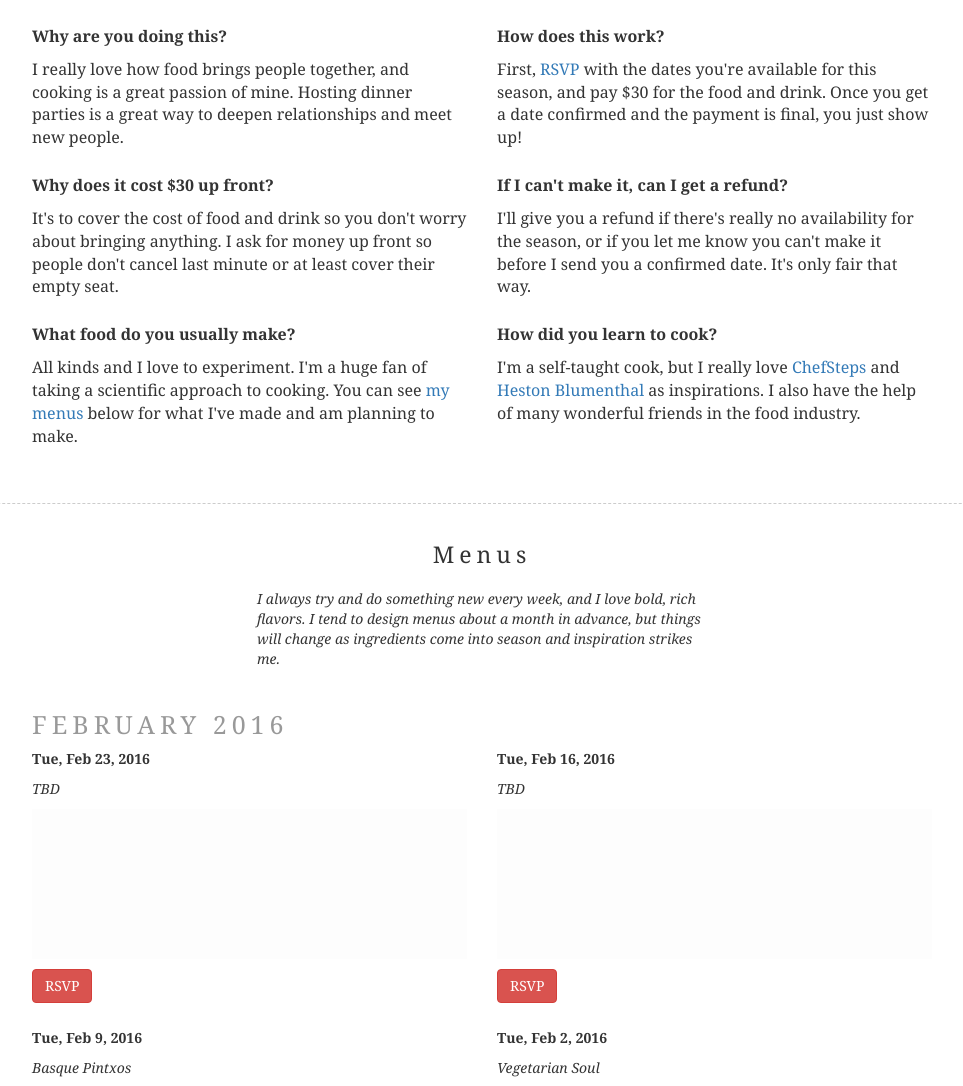
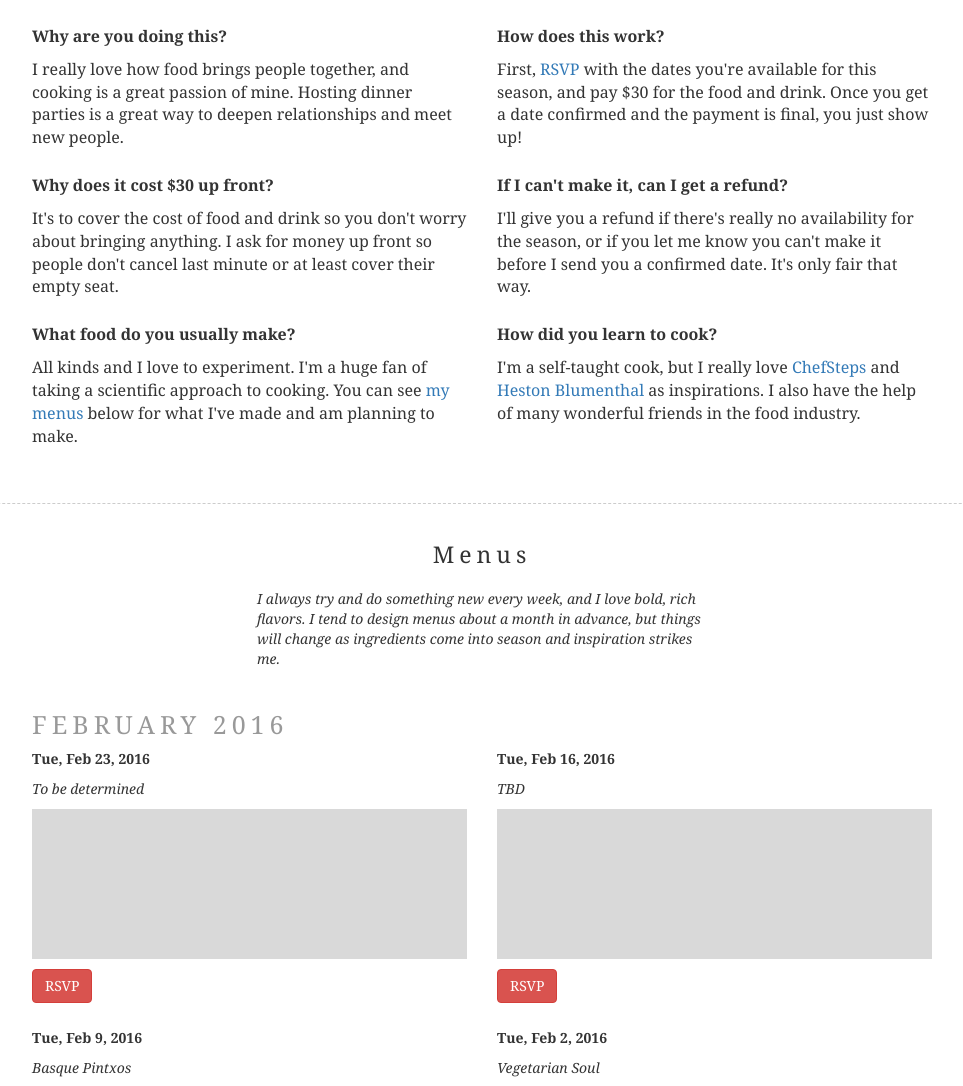
Before and after one commit to JonHMChan/blog, a Jekyll site: the page dinner/index.html, which Jekyll copies as it is, in a window 1280 px wide. Shown: the part 930-2016 px from the top of the page, without its empty margins (158-1121 px from the left). Built offline with Jekyll 4.4.1, drawn with Linux system fonts in a browser that asks for light colours; some of the changed text lies outside the part shown.

Commit message:
Update Feb menus

```diff
--- a/dinner/index.html
+++ b/dinner/index.html
@@ -194,7 +194,7 @@
 			}
 			section.menus div.thumb {
 				height: 150px;
-				background-color: #fcfcfc;
+				background-color: #ccc;
 				background-size: 100%;
 				background-repeat: none;
 				background-position: center center;
@@ -344,7 +344,7 @@
 	      	<div class="row">
 	      		<div class="col-md-6">
       				<p><strong>Tue, Feb 23, 2016</strong></p>
-      				<p><em>TBD</em><p>
+      				<p><em>To be determined</em><p>
       				<div class="thumb" style=""></div>
       				<div class="overview hidden">
       				<p>TBD</p>
@@ -353,7 +353,7 @@
       					<li>TBD</li>
       					<li>TBD</li>
       				</ul>
-      				<p><em>TBD</em></p>
+      				<p><em>Open spots</em></p>
       				</div>
       				<p><a href="/dinner/rsvp/" class="btn btn-danger">RSVP</a></p>
       			</div>
@@ -368,7 +368,7 @@
       					<li>TBD</li>
       					<li>TBD</li>
       				</ul>
-      				<p><em>TBD</em></p>
+      				<p><em>Open spots</em></p>
       				</div>
       				<p><a href="/dinner/rsvp/" class="btn btn-danger">RSVP</a></p>
       			</div>
@@ -381,13 +381,12 @@
       				<div class="overview">
       				<p>Last year, one of the first culinary experiences I loved on my round the world trip was discovering bar food Spain. Pintxos (or pinchos) are snacks you enjoy with a sparkling liquor - and they're delicious.</p>
       				<ul>
-      					<li>TBD</li>
-      					<li>TBD</li>
-      					<li>TBD</li>
+      					<li>A variety of pintxos</li>
+      					<li>Sliced jamon</li>
+      					<li>Sparkling liquor, probably cava</li>
       				</ul>
       				<p><em>Jasmine C., Roi R., Thomas R., Tiffany W.</em></p>
       				</div>
-      				<p><a href="/dinner/rsvp/" class="btn btn-danger">RSVP</a></p>
       			</div>
 	      		<div class="col-md-6">
       				<p><strong>Tue, Feb 2, 2016</strong></p>
@@ -400,7 +399,7 @@
       					<li>Avocado, goat cheese, and poached egg</li>
       					<li>Tomato, basil, burrata cheese</li>
       				</ul>
-      				<p><em>TBD</em></p>
+      				<p><em>Open spots</em></p>
       				</div>
       				<p><a href="/dinner/rsvp/" class="btn btn-danger">RSVP</a></p>
       			</div>
```
